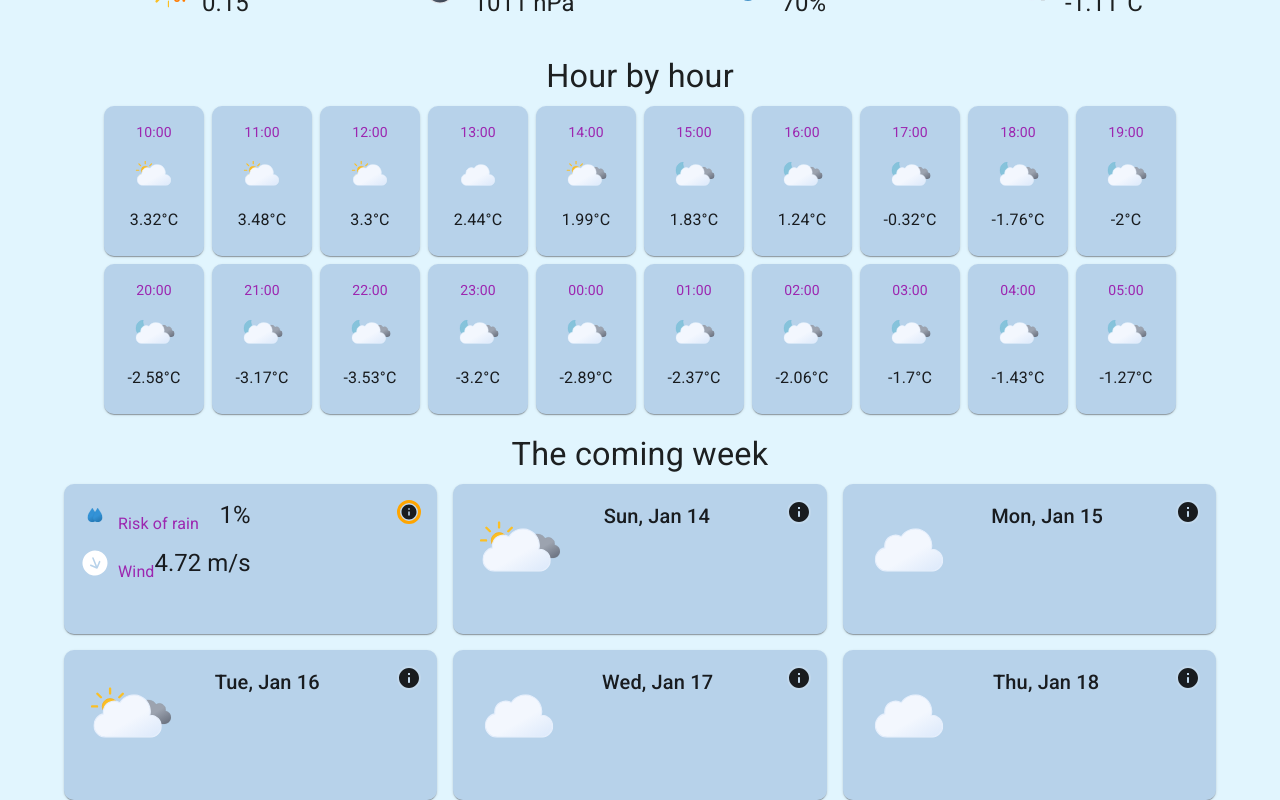
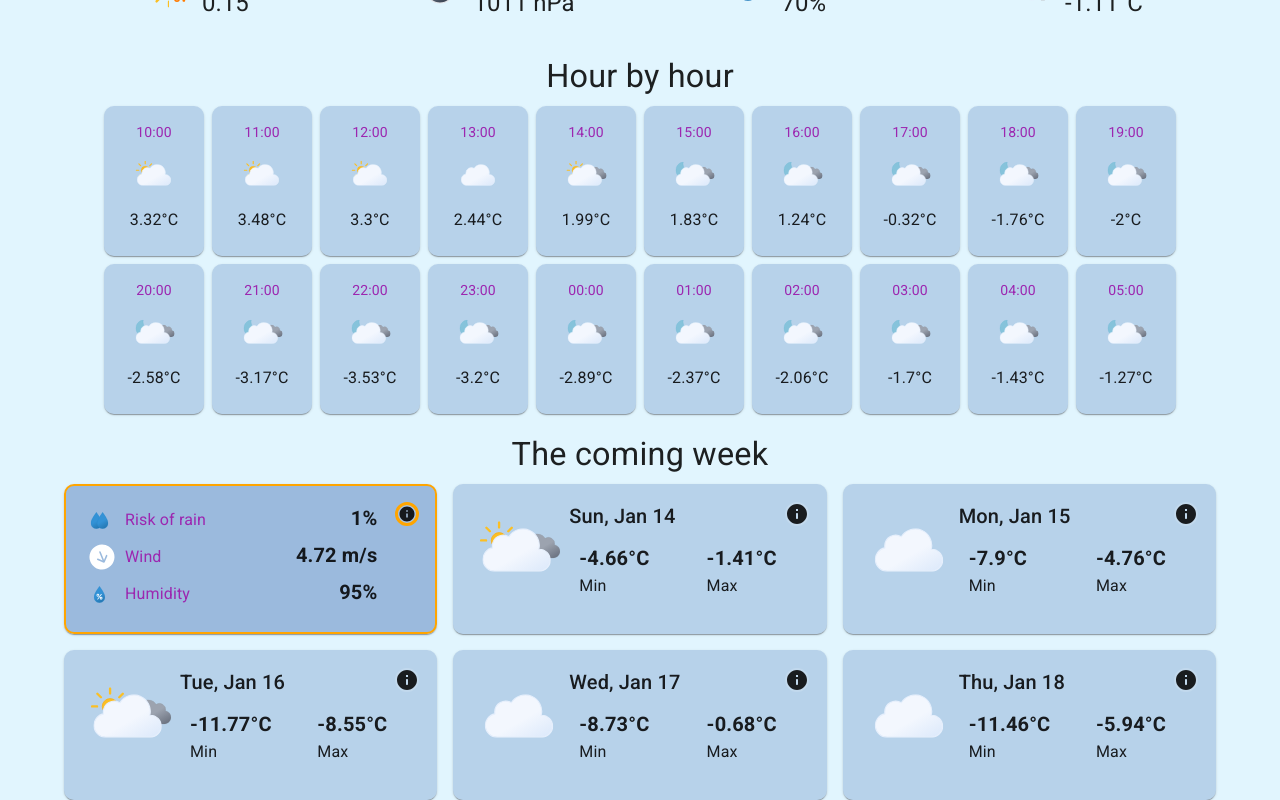
Before and after one commit to MarcusBodenholm/WeatherApp, a React (Vite) app: page / in a window 1280 px wide. Both pictures are taken after a click on the icon 409 px from the left and 1064 px from the top of the page. Shown: the part 553-1353 px from the top of the page. Built offline with nearby package versions, Linux system fonts and the light colour scheme.

Commit message:
Finalized day card

```diff
--- a/src/components/DailyDetail/DailyDetail.css
+++ b/src/components/DailyDetail/DailyDetail.css
@@ -11,5 +11,10 @@
 .daily-detail-box .daily-detail-info {
     font-weight: bold;
     align-self: center;
-    margin-top: 15px;
+    margin-bottom: 5px;
+    margin-right: 10px;
 }
+
+.daily-detail-box .daily-detail-wind {
+    margin-left: 5px;
+}
--- a/src/components/DailyDetail/DailyDetail.jsx
+++ b/src/components/DailyDetail/DailyDetail.jsx
@@ -2,7 +2,7 @@ import "./DailyDetail.css"
 import { Typography, Box, Stack } from "@mui/material"
 
 const TypeCreator = (data) => {
-    return <Typography variant="h5" className="weather-detail-info"  paragraph>{data}</Typography>
+    return <Typography variant="h6" className="daily-detail-info"  paragraph>{data}</Typography>
 }
 
 
@@ -18,16 +18,16 @@ const DailyDetail = props => {
         "Humidity": () => TypeCreator(`${props.data}%`),
         "Dew point": () => TypeCreator(`${props.data}\u00B0C`)
     }
-    let image = <Box component="img" src={props.img} sx={{width: "30px", height:"30px"}}/>
+    let image = <Box component="img" src={props.img} sx={{width: "35px", height:"35px"}}/>
     if (props.degrees) {
-        image = <Box component="img" src={props.img} sx={{width: "30px", height:"30px", transform: `rotate(${props.degrees}deg)`}}/>
+        image = <Box component="img" className="daily-detail-wind" src={props.img} sx={{width: "30px", height:"30px", transform: `rotate(${props.degrees}deg)`}}/>
     }
 
 
     return (
     <Stack direction="row" >
         <Stack direction="row" className="daily-detail-box">
-            <Stack direction="row" spacing={1}>
+            <Stack direction="row" spacing={1} sx={{justifyContent:"center", alignItems:"center"}}>
                 {image}
                 <Typography color="secondary" className="daily-detail-title" >{props.type}</Typography>
             </Stack>
--- a/src/components/DayCard/DayCard.css
+++ b/src/components/DayCard/DayCard.css
@@ -1,15 +1,26 @@
 .MuiGrid-root .day-card {
     background-color: rgba(51, 98, 171, 0.24);
     min-width: 100px;
+}
+
+.MuiGrid-root .day-card-flipped {
+    background-color: rgba(51, 98, 171, 0.40);
+    min-width: 100px;
+    border: 2px solid orange;
 }
 
 .popover {
     width: 200px;
     height: 200px;
 }
+
+.info-button {
+    justify-self: flex-end;
+    margin-top: 2px;
+    margin-right: 2px;
+}
 .active {
+    margin-top: 0px;
+    margin-right: 0px;
     border: 3px solid orange;
 }
-.info-button {
-    justify-self: flex-end;
-}
--- a/src/components/DayCard/DayCard.jsx
+++ b/src/components/DayCard/DayCard.jsx
@@ -30,14 +30,15 @@ const DayCard = props => {
     return (
         <>
             <Grid item md={4} sm={12} xs={12}>
-                <Card className="day-card" sx={{borderRadius:"10px", height:"150px"}}>
+                <Card className={flip ? "day-card-flipped" : "day-card"} sx={{borderRadius:"10px", height:"150px"}}>
                     <CardContent>
                         {
                             flip ? (
                                 <Stack direction="row" sx={{width:"100%", justifyContent:"space-between"}}>
-                                    <Stack direction="column">
+                                    <Stack direction="column" spacing={0} sx={{width: "100%"}}>
                                         <DailyDetail img={svgPicker("riskOfRain")} data={props.data.pop}  type="Risk of rain"/>
                                         <DailyDetail img={svgPicker("arrow")} data={props.data.wind_speed} degrees={props.data.wind_deg} type="Wind"/>
+                                        <DailyDetail img={svgPicker("humidity")} data={props.data.humidity} type="Humidity"/>
                                     </Stack>
                                     <InfoButton className="info-button active" onClick={handleFlip} />
 
@@ -45,9 +46,19 @@ const DayCard = props => {
                             ) : (
                                 <Stack direction="row" sx={{width:"100%", justifyContent:"space-between"}} >
                                     <Box component="img"  src={svgPicker(props.data.weather[0].icon)} sx={{width: "100px", height:"100px"}} />
-                                    <Typography variant="h6" textAlign="center">{dateFormatter.WeekdayAndMonth(date)}</Typography>
-                                    <Stack direction="row">
+                                    <Stack direction="column" sx={{width:"100%"}}>
+                                        <Typography variant="h6" >{dateFormatter.WeekdayAndMonth(date)}</Typography>
+                                        <Stack direction="row" sx={{width:"100%", justifyContent:"space-between", margin:"10px", paddingRight:"10px"}} spacing={1}>
+                                            <Stack direciton="column" sx={{justifyContent:"center"}}>
+                                                <Typography paragraph variant="h6" sx={{marginBottom: "0", fontWeight:"bold"}}>{props.data.temp.min}&deg;C</Typography>
+                                                <Typography variant="body1">Min</Typography>
+                                            </Stack>
+                                            <Stack direciton="column">
+                                                <Typography paragraph variant="h6" sx={{marginBottom: "0", fontWeight:"bold"}}>{props.data.temp.max}&deg;C</Typography>
+                                                <Typography variant="body1">Max</Typography>
+                                            </Stack>
 
+                                        </Stack>
                                     </Stack>
                                     <InfoButton className="info-button" onClick={handleFlip} />
                                 </Stack>
--- a/src/components/WeatherContainer/WeatherContainer.jsx
+++ b/src/components/WeatherContainer/WeatherContainer.jsx
@@ -1,6 +1,6 @@
 import { Stack, Typography, Box, Grid } from "@mui/material";
 import svgPicker from "../../helpers/svgPicker";
-import WeatherDetail from "../WeatherDetail/WeatherDetail";
+import WeatherDetailList from "../WeatherDetailList/WeatherDetailList";
 import DateFormatter from "../../helpers/DateFormatter";
 import Hourly from "../Hourly/Hourly";
 import Daily from "../Daily/Daily";
@@ -8,8 +8,6 @@ import "./WeatherContainer.css";
 
 const WeatherContainer = (props) => {
     const dateFormatter = DateFormatter();
-    const sunrise = new Date((props.data.current.sunrise) * 1000)
-    const sunset = new Date((props.data.current.sunset) * 1000)
     const current = new Date((props.data.current.dt)* 1000)
     return (
         <>
@@ -54,14 +52,7 @@ const WeatherContainer = (props) => {
                         <Typography variant="h6" className="feels-like" paragraph sx={{justifySelf:"center", alignSelf:"center"}}>Feels like {props.data.current.feels_like}&deg;C</Typography>
                     </Stack>
                 </Grid>
-                <WeatherDetail img={svgPicker("riskOfRain")} data={props.data.daily[0].pop * 100} type="Risk of rain" />
-                <WeatherDetail img={svgPicker("arrow")} data={props.data.current.wind_speed} degrees={props.data.current.wind_deg} type="Wind" />
-                <WeatherDetail img={svgPicker("sunrise")} data={dateFormatter.SunDate(sunrise)} type="Sunrise" />
-                <WeatherDetail img={svgPicker("sunset")} data={dateFormatter.SunDate(sunset)} type="Sunset" />
-                <WeatherDetail img={svgPicker("uvindex")} data={props.data.current.uvi} type="UV index" />
-                <WeatherDetail img={svgPicker("pressure")} data={props.data.current.pressure} type="Pressure" />
-                <WeatherDetail img={svgPicker("humidity")} data={props.data.current.humidity} type="Humidity" />
-                <WeatherDetail img={svgPicker("dewpoint")} data={props.data.current.dew_point} type="Dew point" />
+                <WeatherDetailList data={props.data}/>
             </Grid>
             <Hourly data={props.data} />
             <Daily data={props.data} />
--- /dev/null
+++ b/src/components/WeatherDetailList/WeatherDetailList.jsx
@@ -0,0 +1,25 @@
+import WeatherDetail from "../WeatherDetail/WeatherDetail";
+import svgPicker from "../../helpers/svgPicker";
+import DateFormatter from "../../helpers/DateFormatter";
+
+const WeatherDetailList = props => {
+    const dateFormatter = DateFormatter();
+    const sunrise = new Date((props.data.current.sunrise) * 1000)
+    const sunset = new Date((props.data.current.sunset) * 1000)
+
+    return (
+        <>
+            <WeatherDetail img={svgPicker("riskOfRain")} data={props.data.daily[0].pop * 100} type="Risk of rain" />
+            <WeatherDetail img={svgPicker("arrow")} data={props.data.current.wind_speed} degrees={props.data.current.wind_deg} type="Wind" />
+            <WeatherDetail img={svgPicker("sunrise")} data={dateFormatter.SunDate(sunrise)} type="Sunrise" />
+            <WeatherDetail img={svgPicker("sunset")} data={dateFormatter.SunDate(sunset)} type="Sunset" />
+            <WeatherDetail img={svgPicker("uvindex")} data={props.data.current.uvi} type="UV index" />
+            <WeatherDetail img={svgPicker("pressure")} data={props.data.current.pressure} type="Pressure" />
+            <WeatherDetail img={svgPicker("humidity")} data={props.data.current.humidity} type="Humidity" />
+            <WeatherDetail img={svgPicker("dewpoint")} data={props.data.current.dew_point} type="Dew point" />
+        </>
+    )
+}
+
+
+export default WeatherDetailList;
```
